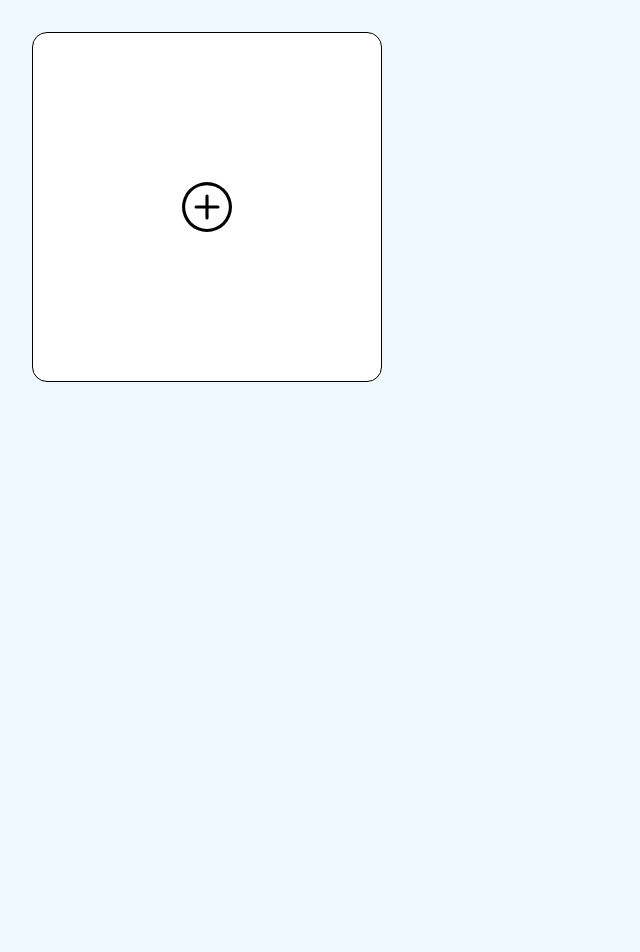
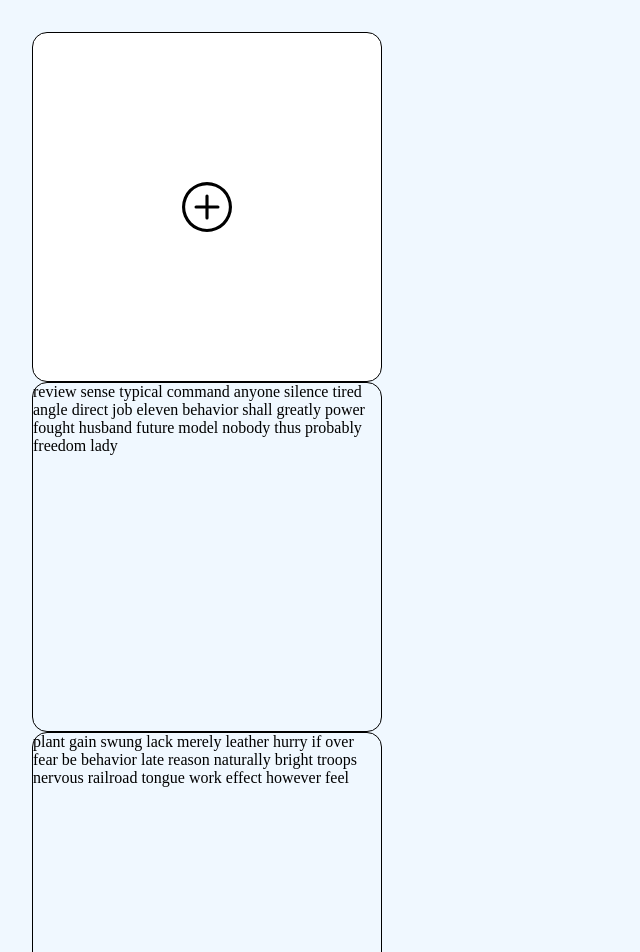
Before and after one commit to MaorBemdoo/Notes-App, a React (Vite) app: page / in a window 1280 px wide. Shown: the top 952 px of the page, without its empty margins (0-640 px from the left). Before the commit the page ends 800 px from the top, so only its background shows below. Built offline with nearby package versions, Linux system fonts and the light colour scheme.

Commit message:
Tested NoteDivCompilation component

```diff
--- a/src/App.jsx
+++ b/src/App.jsx
@@ -1,12 +1,14 @@
 import './styles/App.css'
 import addIcon from './assets/add-icon.svg'
 import AddComp from './components/addComp';
+import NoteDivCompilation from './components/notesComp';
 
 function App() {
 
   return (
     <>
       <AddComp addIcon={addIcon}/>
+      <NoteDivCompilation />
     </>
   )
 }
--- a/src/components/notesComp.jsx
+++ b/src/components/notesComp.jsx
@@ -0,0 +1,23 @@
+/* eslint-disable react/prop-types */
+import {notes} from '../notes'
+
+const NoteDivCompilation = () => {
+    return (
+        <>
+            {notes.map(({content, id}) => {
+                console.log(content);
+                return <NoteDiv content={content} key={id} />
+            })}
+        </>
+    )
+}
+
+const NoteDiv = ({content}) => {
+    return (
+        <div>
+            {content}
+        </div>
+    )
+}
+
+export default NoteDivCompilation
--- /dev/null
+++ b/src/notes.js
@@ -0,0 +1,14 @@
+export const notes = [
+    {
+        content: "review sense typical command anyone silence tired angle direct job eleven behavior shall greatly power fought husband future model nobody thus probably freedom lady",
+        id: 1
+    },
+    {
+        content: "plant gain swung lack merely leather hurry if over fear be behavior late reason naturally bright troops nervous railroad tongue work effect however feel",
+        id: 2
+    },
+    {
+        content: "require apple movie few crew gold valley able radio society bar plane afternoon right thirty feed personal aloud value fall replied waste spent dangerous",
+        id: 3
+    }
+]
```
